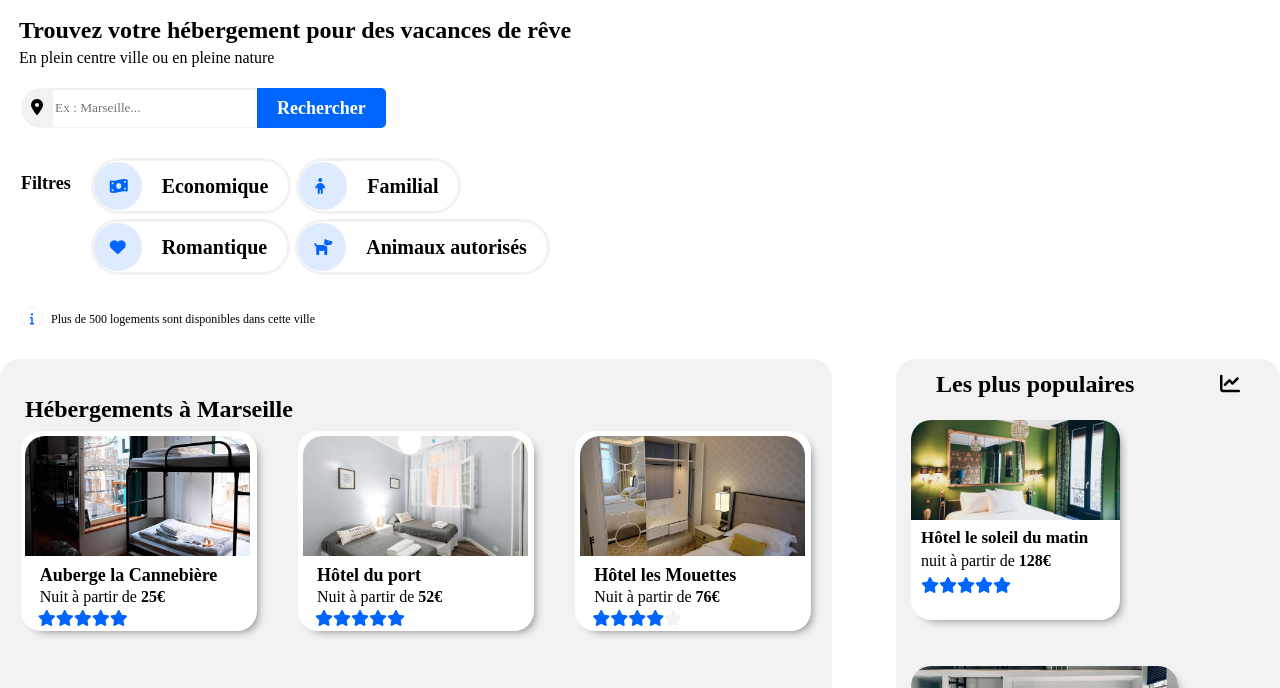
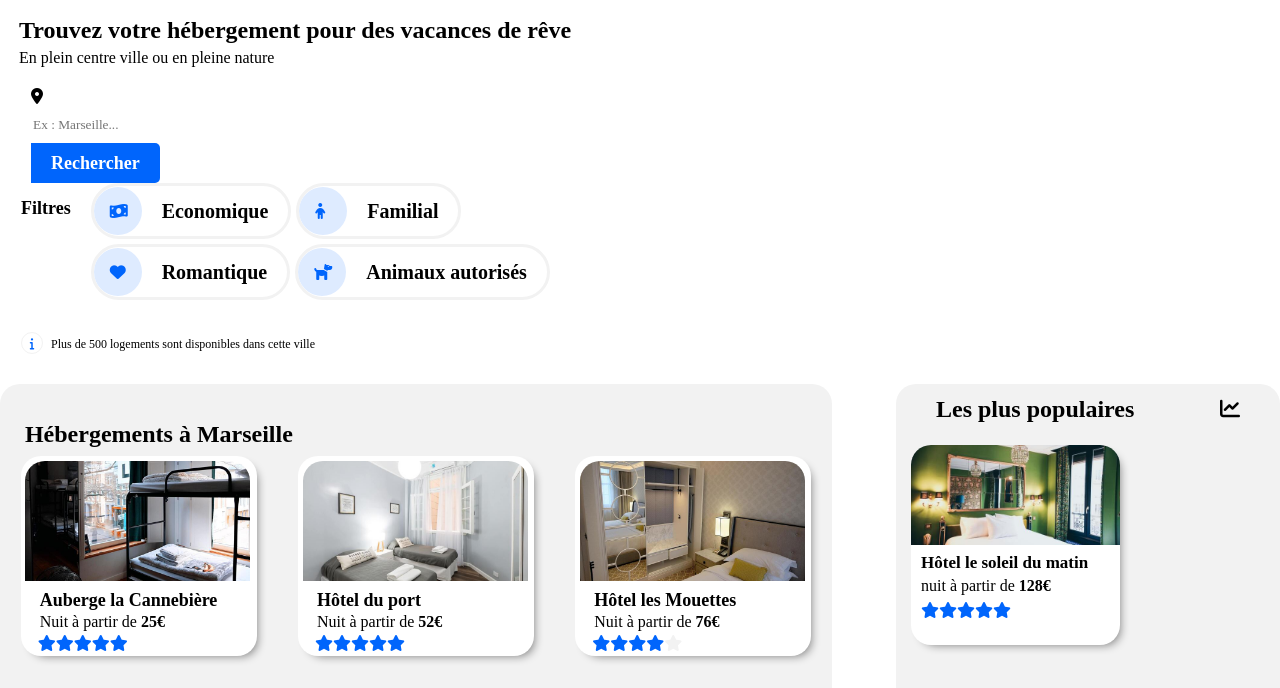
Before and after one commit to WinstonBlewUp/P2_livrable_OC, a plain HTML site: page index.html in a window 1280 px wide. Shown: the part 53-741 px from the top of the page. Drawn offline with Linux system fonts and the light colour scheme; a web font is replaced by a local one.

Commit message:
commit modif

```diff
--- a/index.html
+++ b/index.html
@@ -34,7 +34,7 @@
 			<fieldset id="search">
 
 
-				<form class="search__locate">
+				<form class="search
 					<div id="search__locate_icon">
 						<i class="fas fa-map-marker-alt"></i>
 					</div>
```
